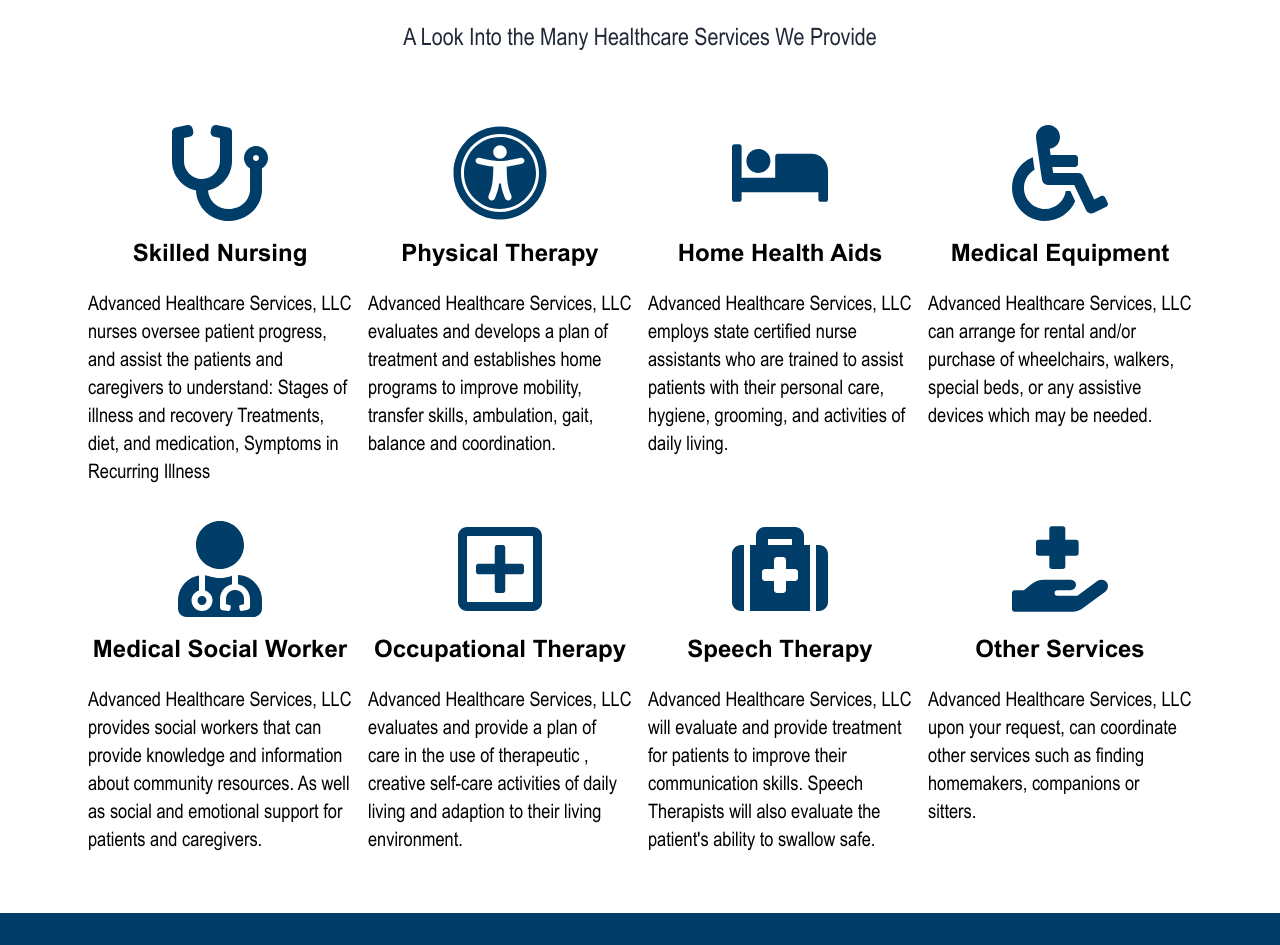
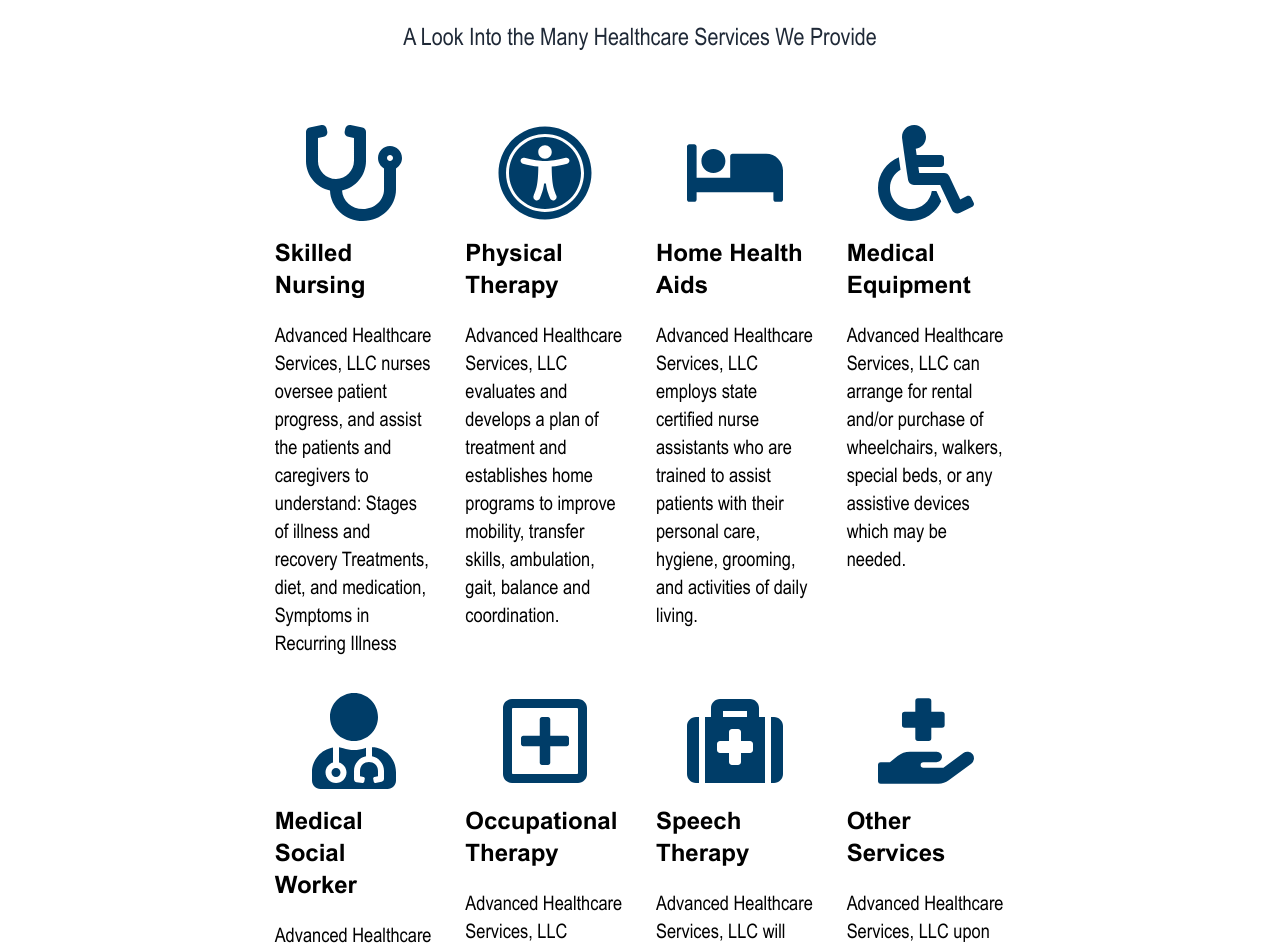
Before and after one commit to TheAdrianVera/Advanced2024, a React (Vite) app: page / in a window 1280 px wide. Shown: the part 675-1620 px from the top of the page. Built offline with nearby package versions, Linux system fonts and the light colour scheme; no server answers.

Commit message:
updated services to array and style

```diff
--- a/src/components/pagecomponents/service-block.tsx
+++ b/src/components/pagecomponents/service-block.tsx
@@ -40,7 +40,7 @@
     }
 
     return (
-        <div className='flex flex-col w-[100%] md:w-[25% px-2 py-5 md:py-2'>
+        <div className='flex flex-col w-[100%] min-w-16 px-2 py-5 md:py-2'>
             <div className='flex flex-col items-center'>
                 <div className='pb-2'>{icon(iconLabel)}</div>
                 <div className='text-3xl lg:text-2xl font-arial-bold py-2'>{title}</div>
--- a/src/components/pagesections/ServicesSection.tsx
+++ b/src/components/pagesections/ServicesSection.tsx
@@ -1,5 +1,49 @@
 import React from 'react'
 import ServiceBlock from '../pagecomponents/service-block'
+import { IconBase } from 'react-icons'
+
+const servicesData = [
+    {
+        title: 'Skilled Nursing',
+        content: `Advanced Healthcare Services, LLC nurses oversee patient progress, and assist the patients and caregivers to understand: \nStages of illness and recovery \nTreatments, diet, and medication, \nSymptoms in Recurring Illness`,
+        iconLabel: 'iconLabel1',
+    },
+    {
+        title: 'Physical Therapy',
+        content: 'Advanced Healthcare Services, LLC evaluates and develops a plan of treatment and establishes home programs to improve mobility, transfer skills, ambulation, gait, balance and coordination.',
+        iconLabel: 'iconLabel2'
+    },
+    {
+        title: 'Home Health Aids',
+        content: 'Advanced Healthcare Services, LLC employs state certified nurse assistants who are trained to assist patients with their personal care, hygiene, grooming, and activities of daily living.',
+        iconLabel: 'iconLabel3'
+    },
+    {
+        title: 'Medical Equipment',
+        content: 'Advanced Healthcare Services, LLC can arrange for rental and/or purchase of wheelchairs, walkers, special beds, or any assistive devices which may be needed.',
+        iconLabel: 'iconLabel4'
+    },
+    {
+        title: 'Medical Social Worker',
+        content: 'Advanced Healthcare Services, LLC provides social workers that can provide knowledge and information about community resources. As well as social and emotional support for patients and caregivers.',
+        iconLabel: 'iconLabel5'
+    },
+    {
+        title: 'Occupational Therapy',
+        content: 'Advanced Healthcare Services, LLC evaluates and provide a plan of care in the use of therapeutic , creative self-care activities of daily living and adaption to their living environment.',
+        iconLabel: 'iconLabel6'
+    },
+    {
+        title: 'Speech Therapy',
+        content: `Advanced Healthcare Services, LLC will evaluate and provide treatment for patients to improve their communication skills. Speech Therapists will also evaluate the patient's ability to swallow safe.`,
+        iconLabel: 'iconLabel7'
+    },
+    {
+        title: 'Other Services',
+        content: 'Advanced Healthcare Services, LLC upon your request, can coordinate other services such as finding homemakers, companions or sitters.',
+        iconLabel: 'iconLabel8'
+    }
+]
 
 const ServicesSection: React.FC = () => {
     return (
@@ -10,50 +54,30 @@
                     <h2 className='text-xl font-arial-narrow md:text-2xl text-gray-800 mb-6'>A Look Into the Many Healthcare Services We Provide</h2>
                 </div>
             </div>
-            <div className='flex flex-col'>
-                <div className='flex flex-col lg:flex-row pb-5'>
-                    <ServiceBlock
-                        title='Skilled Nursing'
-                        content={`Advanced Healthcare Services, LLC nurses oversee patient progress, and assist the patients and caregivers to understand: \nStages of illness and recovery \nTreatments, diet, and medication, \nSymptoms in Recurring Illness`}
-                        iconLabel='iconLabel1'
-                    />
-                    <ServiceBlock
-                        title='Physical Therapy'
-                        content='Advanced Healthcare Services, LLC evaluates and develops a plan of treatment and establishes home programs to improve mobility, transfer skills, ambulation, gait, balance and coordination.'
-                        iconLabel='iconLabel2'
-                    />
-                    <ServiceBlock
-                        title='Home Health Aids'
-                        content='Advanced Healthcare Services, LLC employs state certified nurse assistants who are trained to assist patients with their personal care, hygiene, grooming, and activities of daily living.'
-                        iconLabel='iconLabel3'
-                    />
-                    <ServiceBlock
-                        title='Medical Equipment'
-                        content='Advanced Healthcare Services, LLC can arrange for rental and/or purchase of wheelchairs, walkers, special beds, or any assistive devices which may be needed.'
-                        iconLabel='iconLabel4'
-                    />
+            <div className='flex flex-col items-center pb-20' >
+                <div className='grid grid-cols-1 sm:grid-cols-1 md:grid-cols-2 lg:grid-cols-2 xl:grid-cols-4 gap-4 pb-5 w-full md:w-3/4 lg:w-2/3'>
+                    {servicesData.map((service, index) => (
+                        index < 4 ? (
+                            <ServiceBlock
+                                key={index}
+                                title={service.title}
+                                content={service.content}
+                                iconLabel={service.iconLabel}
+                            />
+                        ) : null
+                    ))}
                 </div>
-                <div className='flex flex-col lg:flex-row pb-5'>
-                    <ServiceBlock
-                        title='Medical Social Worker'
-                        content='Advanced Healthcare Services, LLC provides social workers that can provide knowledge and information about community resources. As well as social and emotional support for patients and caregivers.'
-                        iconLabel='iconLabel5'
-                    />
-                    <ServiceBlock
-                        title='Occupational Therapy'
-                        content='Advanced Healthcare Services, LLC evaluates and provide a plan of care in the use of therapeutic , creative self-care activities of daily living and adaption to their living environment.'
-                        iconLabel='iconLabel6'
-                    />
-                    <ServiceBlock
-                        title='Speech Therapy'
-                        content={`Advanced Healthcare Services, LLC will evaluate and provide treatment for patients to improve their communication skills. Speech Therapists will also evaluate the patient's ability to swallow safe.`}
-                        iconLabel='iconLabel7'
-                    />
-                    <ServiceBlock
-                        title='Other Services'
-                        content='Advanced Healthcare Services, LLC upon your request, can coordinate other services such as finding homemakers, companions or sitters.'
-                        iconLabel='iconLabel8'
-                    />
+                <div className='grid grid-cols-1 sm:grid-cols-2 md:grid-cols-4 gap-4 pb-5 w-full md:w-3/4 lg:w-2/3'>
+                    {servicesData.map((service, index) => (
+                        index > 3 ? (
+                            <ServiceBlock
+                                key={index}
+                                title={service.title}
+                                content={service.content}
+                                iconLabel={service.iconLabel}
+                            />
+                        ) : null
+                    ))}
                 </div>
             </div>
         </div>
```
